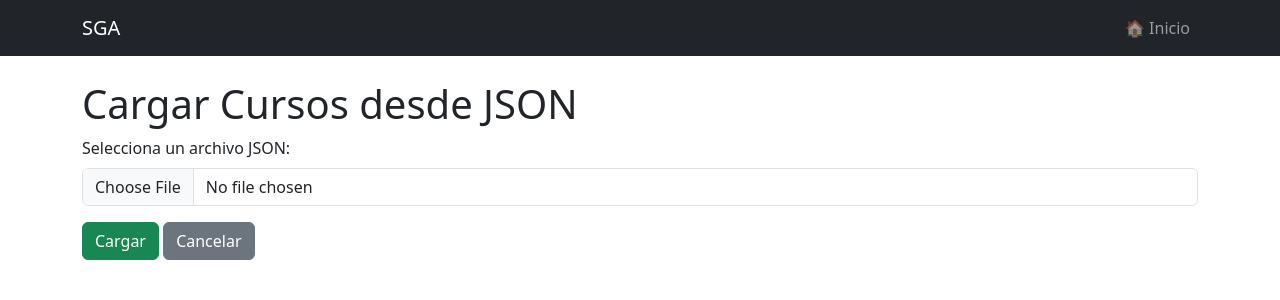
After one commit to jp-mena/dise-o_software_verificable, a Flask app: page /cursos/carga_masiva in a window 1280 px wide. The commit adds this page. Shown: the top 300 px of the page. Run offline with Flask 3, Linux system fonts and the light colour scheme; some libraries are stand-ins or nearby versions.

Commit message:
carga masiva a cursos implementada

```diff
--- a/app.py
+++ b/app.py
@@ -1,6 +1,10 @@
 from flask import Flask, render_template, request, redirect
 from flask_mysqldb import MySQL
 import db_config
+import os
+import json
+from werkzeug.utils import secure_filename
+
 
 app = Flask(__name__)
 
@@ -11,6 +15,15 @@ app.config['MYSQL_PASSWORD'] = db_config.MYSQL_PASSWORD
 app.config['MYSQL_DB'] = db_config.MYSQL_DB
 
 mysql = MySQL(app)
+
+
+UPLOAD_FOLDER = 'uploads'
+ALLOWED_EXTENSIONS = {'json'}
+app.config['UPLOAD_FOLDER'] = UPLOAD_FOLDER
+
+def allowed_file(filename):
+    return '.' in filename and filename.rsplit('.', 1)[1].lower() in ALLOWED_EXTENSIONS
+
 
 #------------------------------ Home ------------------------------#
 @app.route('/')
@@ -651,5 +664,38 @@ def eliminar_nota(id):
     return redirect('/notas')
 
 
+@app.route('/cursos/carga_masiva', methods=['GET', 'POST'])
+def carga_masiva_cursos():
+    if request.method == 'POST':
+        file = request.files.get('file')
+        if file and allowed_file(file.filename):
+            filename = secure_filename(file.filename)
+            filepath = os.path.join(app.config['UPLOAD_FOLDER'], filename)
+            file.save(filepath)
+
+            with open(filepath, encoding='utf-8') as f:
+                data = json.load(f)
+
+            cur = mysql.connection.cursor()
+            for curso in data:
+                try:
+                    cur.execute("""
+                        INSERT INTO cursos (id, codigo, nombre)
+                        VALUES (%s, %s, %s)
+                    """, (curso['id'], curso['codigo'], curso['nombre']))
+                except Exception as e:
+                    print(f"Error en curso {curso['codigo']}: {e}")
+                    continue
+
+            mysql.connection.commit()
+            cur.close()
+            return redirect('/cursos')
+        else:
+            return "Archivo inválido", 400
+
+    return render_template('cursos/carga_masiva.html')
+
+
+
 if __name__ == '__main__':
     app.run(debug=True)
--- /dev/null
+++ b/templates/cursos/carga_masiva.html
@@ -0,0 +1,13 @@
+{% extends 'base.html' %}
+{% block title %}Carga Masiva de Cursos{% endblock %}
+{% block content %}
+<h1>Cargar Cursos desde JSON</h1>
+<form method="POST" enctype="multipart/form-data">
+    <div class="mb-3">
+        <label for="file" class="form-label">Selecciona un archivo JSON:</label>
+        <input type="file" name="file" class="form-control" required>
+    </div>
+    <button type="submit" class="btn btn-success">Cargar</button>
+    <a href="/cursos" class="btn btn-secondary">Cancelar</a>
+</form>
+{% endblock %}
--- a/templates/cursos/lista.html
+++ b/templates/cursos/lista.html
@@ -3,6 +3,7 @@
 {% block content %}
 <h1>Lista de Cursos</h1>
 <a href="/cursos/nuevo" class="btn btn-success mb-3">Agregar Curso</a>
+<a href="/cursos/carga_masiva" class="btn btn-warning mb-3">Carga Masiva (JSON)</a>
 <table class="table table-striped">
     <thead>
         <tr>
```
Also changed, not shown: 1 other file.
